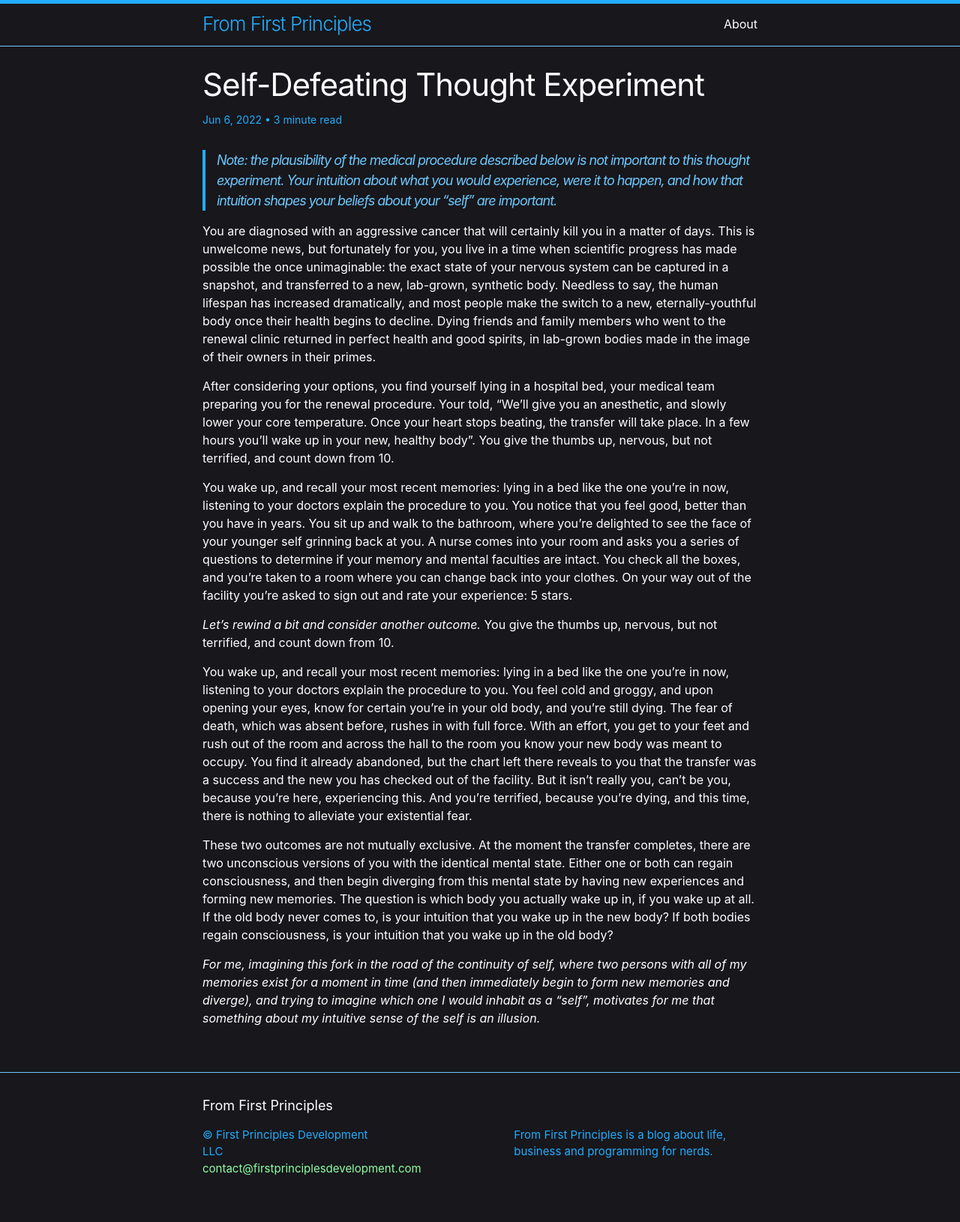
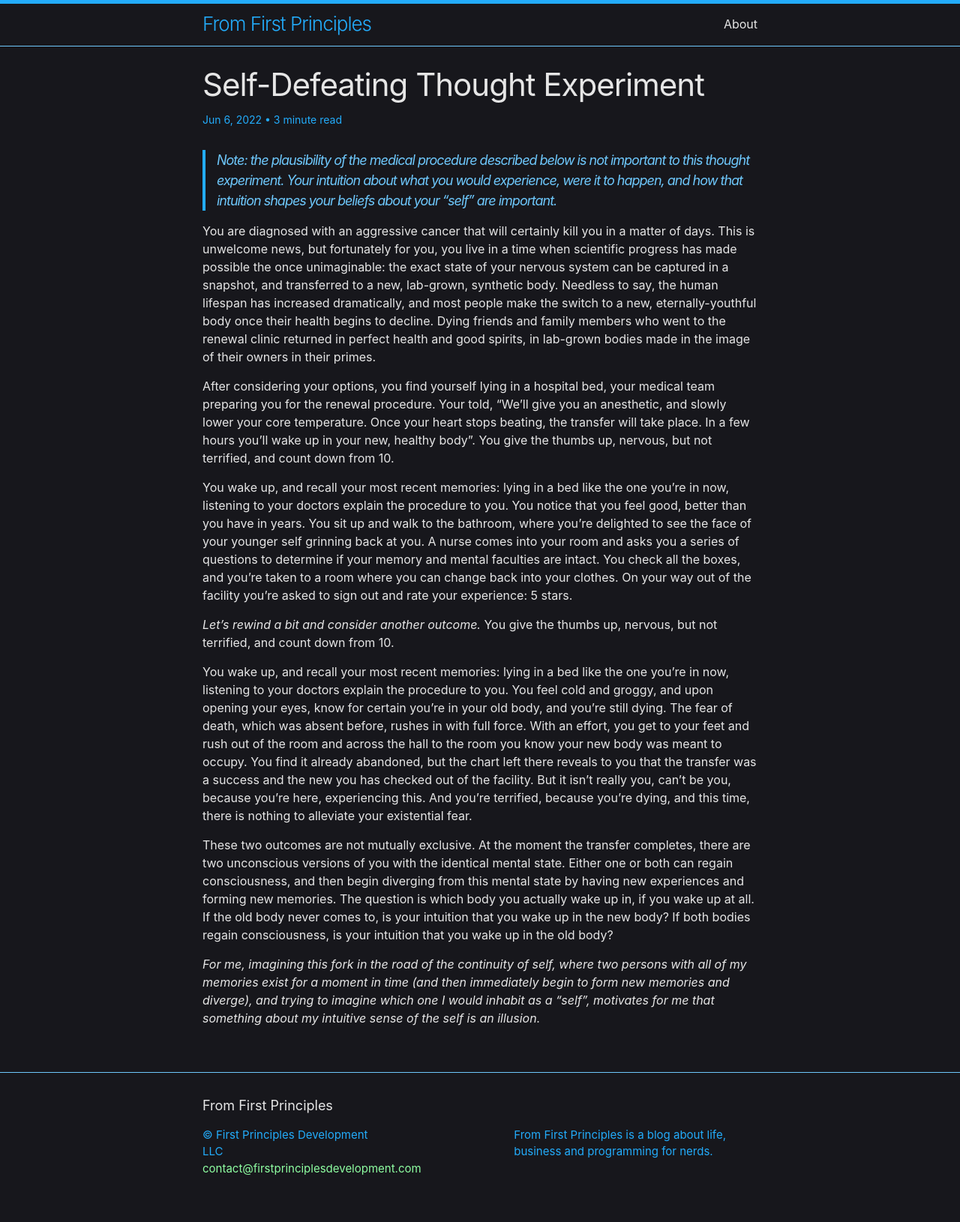
Before and after one commit to FirstPrinciplesDevelopment/FirstPrinciplesDevelopment.github.io, a Jekyll site: the page built from docs/_posts/2022-06-06-self-defeating-thought-experiment.markdown, in a window 1280 px wide. Shown: the whole page at 75% size. Built offline with Jekyll 4.4.1, drawn with Linux system fonts in a browser that asks for light colours.

Commit message:
color tweak

```diff
--- a/docs/_sass/minima.scss
+++ b/docs/_sass/minima.scss
@@ -10,7 +10,7 @@ $base-line-height: 1.5 !default;
 
 $spacing-unit:     30px !default;
 
-$text-color:       hsl(0, 0%, 100%) !default;
+$text-color:       hsl(0, 0%, 90%) !default;
 $background-color: hsl(240, 8%, 10%) !default;
 $brand-color:      hsl(130, 100%, 78%) !default;
 
```
